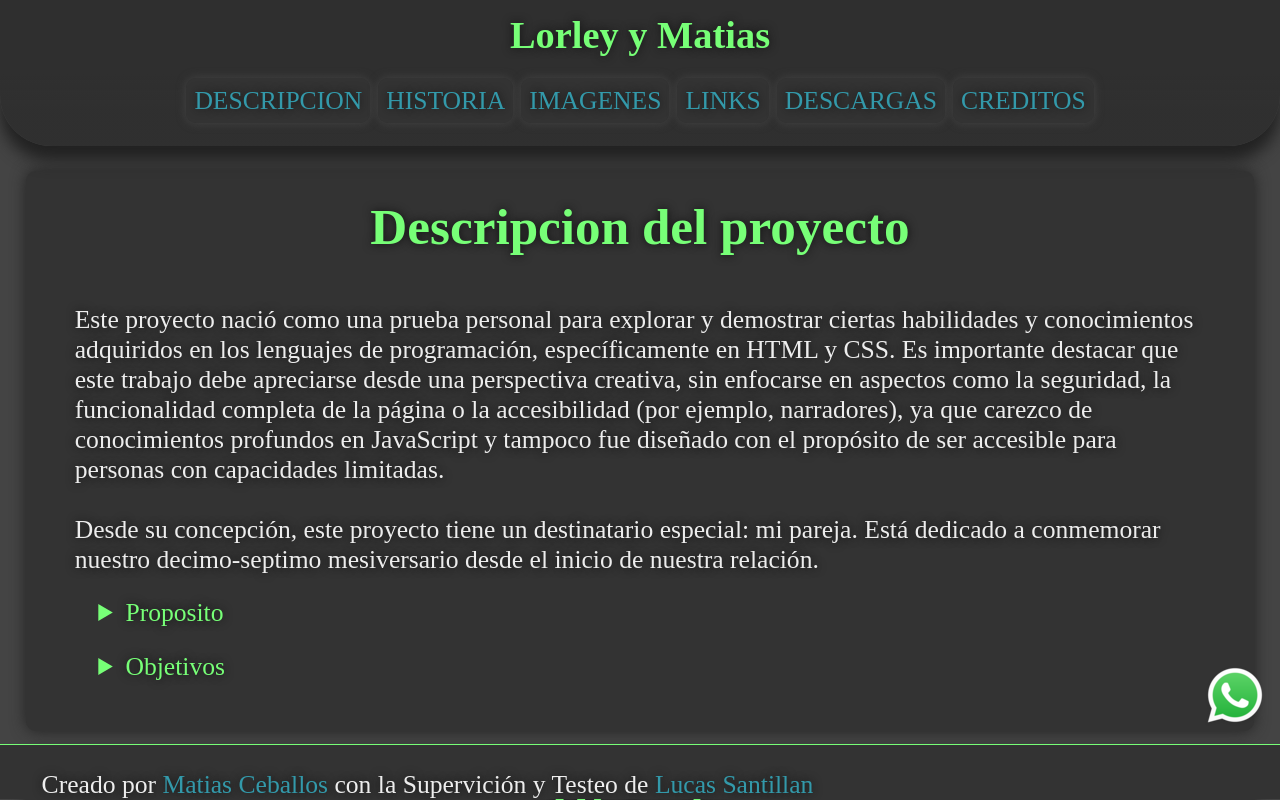
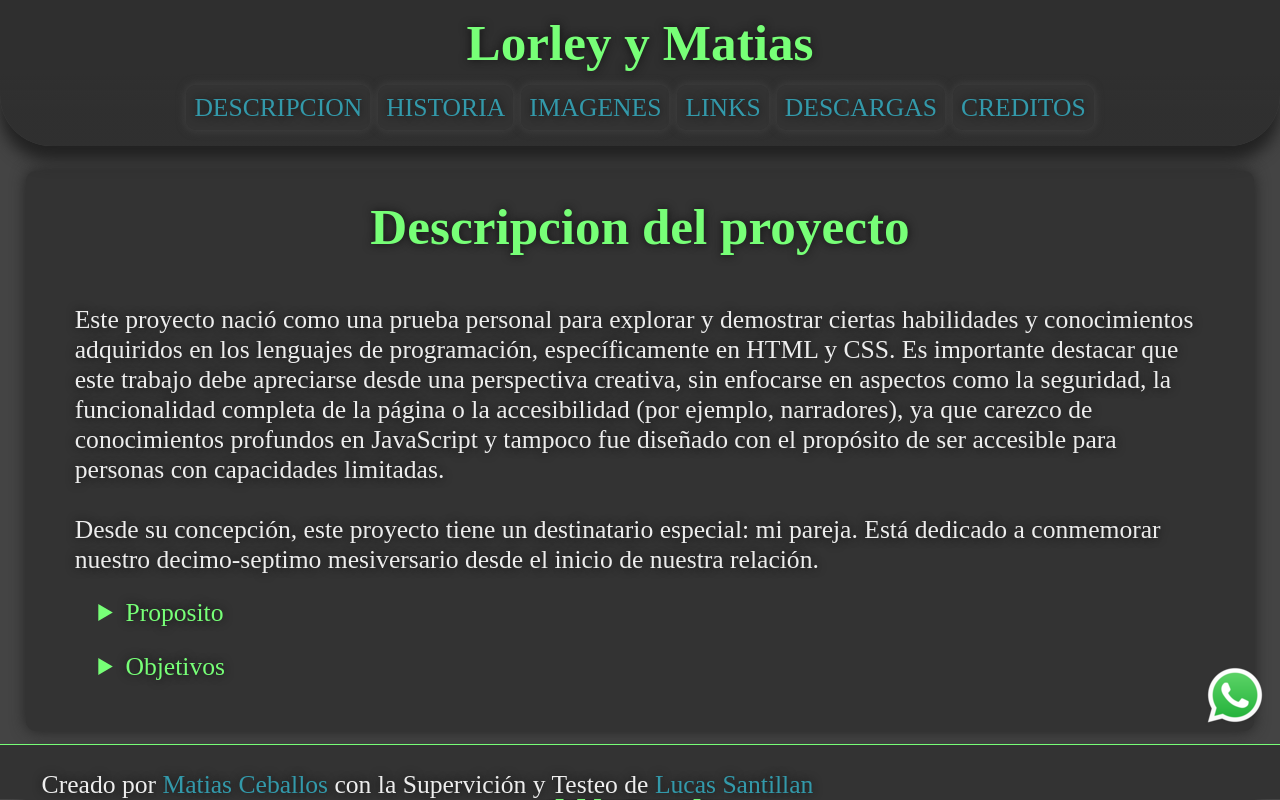
Before and after one commit to sodukoo/Proyecto1-Lorley-Matias, a plain HTML site: page index.html in a window 1280 px wide. Drawn offline with Linux system fonts and the light colour scheme.

Commit message:
cambio en h1|
paddin y margin

```diff
--- a/style.css
+++ b/style.css
@@ -36,8 +36,8 @@ header {
 }
 
 h1 {
-    font-size: 3vw;
-    margin: 0 0 2vh 0;
+    font-size: 4vw;
+    margin: 0 0 1vh 0;
     padding: 1%;
 }
 
```
